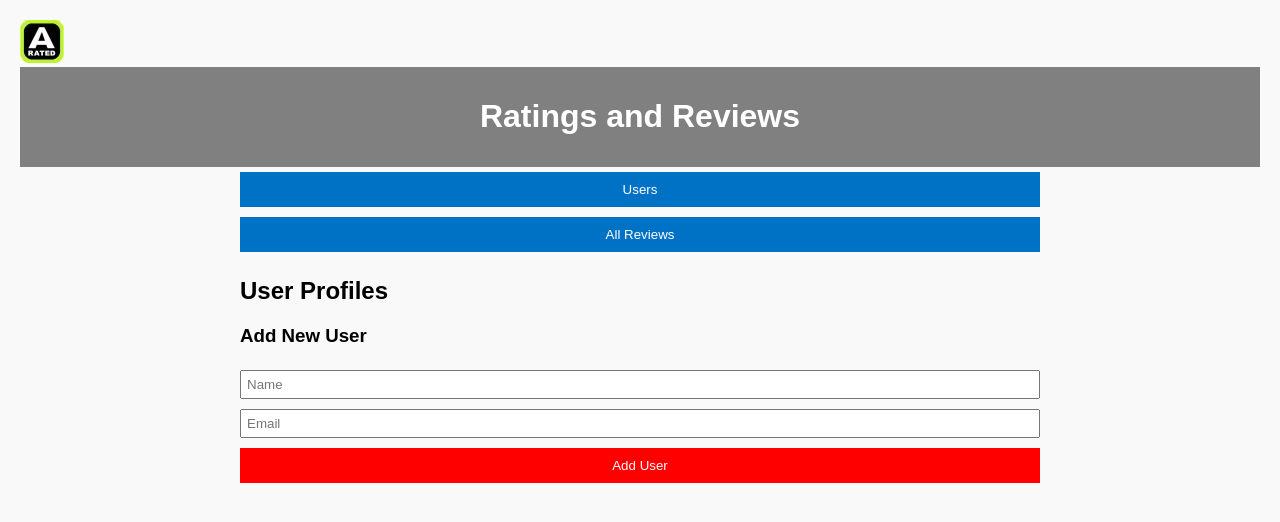
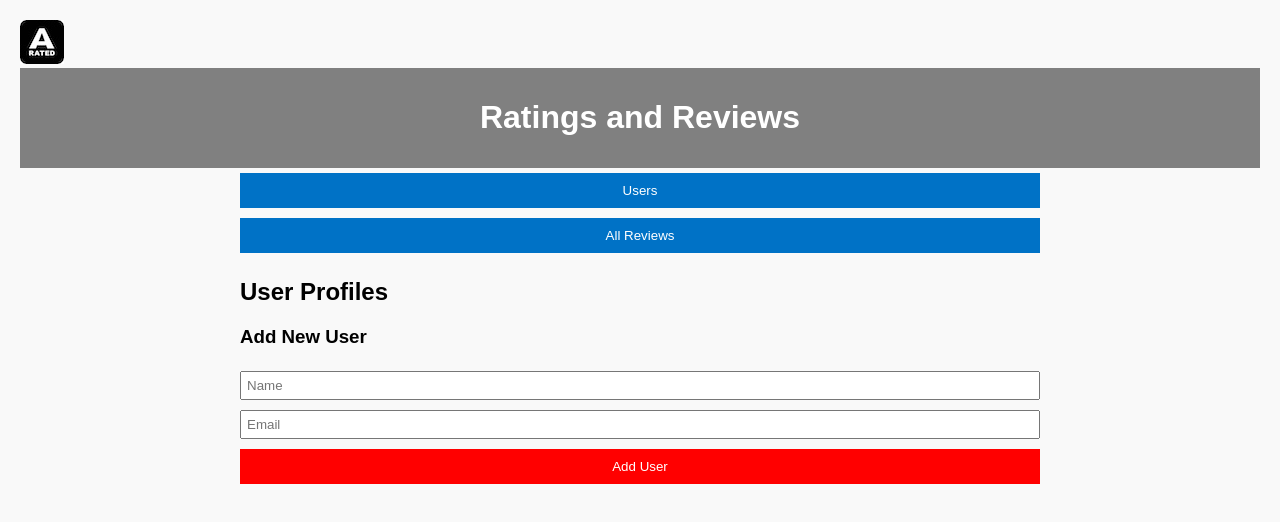
Before and after one commit to jkanbi/ratings.arated.com, a plain HTML site: page index.html in a window 1280 px wide. Drawn offline with nearby package versions, Linux system fonts and the light colour scheme.

Commit message:
Update index.html
change to black logo

```diff
--- a/index.html
+++ b/index.html
@@ -94,7 +94,7 @@
     </style>
 </head>
 <body>
-	<img src="ar-logo.jpeg" alt="A Rated Logo">
+	<img src="arated-logo-light.jpg" alt="A Rated Logo">
     <div id="app">
         <header>
             <h1>Ratings and Reviews</h1>
```
